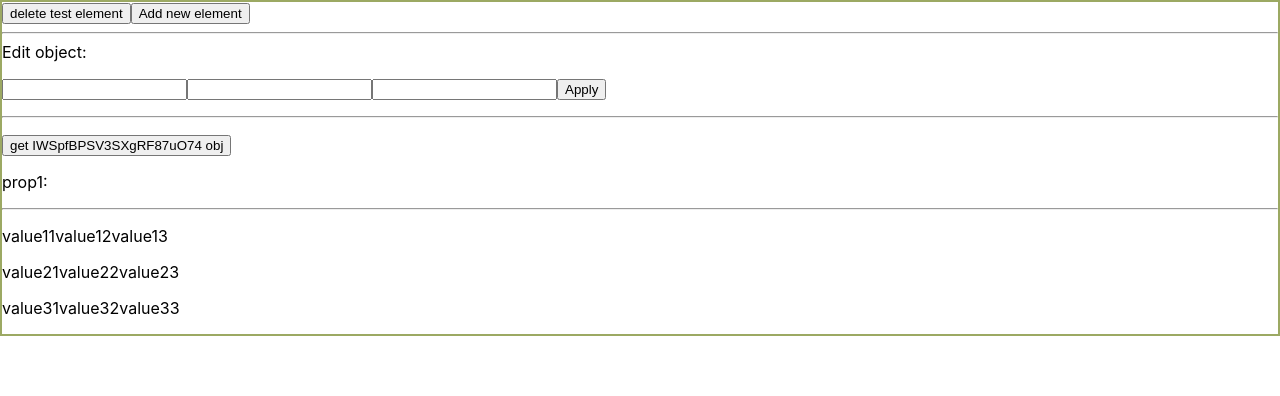
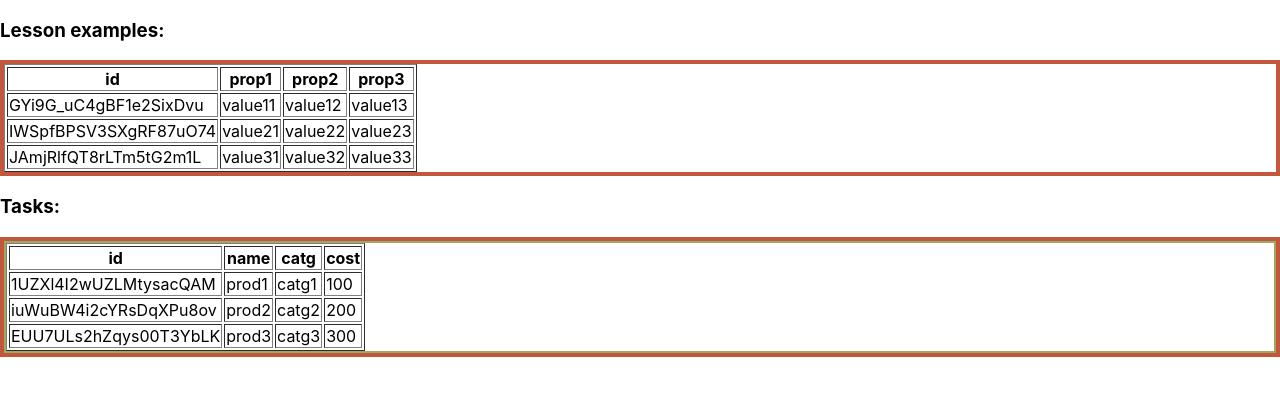
Before and after one commit to eBenya/ReactLessons, a React (Create React App) app: page / in a window 1280 px wide. Shown: the top 396 px of the page. Built offline with nearby package versions, Linux system fonts and the light colour scheme.

Commit message:
Prepare html page for React array of objects CRUD operation

```diff
--- a/src/App.js
+++ b/src/App.js
@@ -22,74 +22,96 @@ const initNotes = [
 		prop3: 'value33',
 	},
 ];
+const initProds = [
+	{ id: getNewId(), name: 'prod1', catg: 'catg1', cost: 100 },
+	{ id: getNewId(), name: 'prod2', catg: 'catg2', cost: 200 },
+	{ id: getNewId(), name: 'prod3', catg: 'catg3', cost: 300 },
+];
 
-const testId = 'IWSpfBPSV3SXgRF87uO74';
-const newTestElem = {
-	id: 'GMNCZnFT4rbBP6cirA0Ha',
-	prop1: 'value41',
-	prop2: 'value42',
-	prop3: 'value43',
-};
 function getNewId() {
 	return nanoid();
 }
 
 function App() {
+	const [products, setProducts] = useState(initProds);
 	const [notes, setNotes] = useState(initNotes);
-	const [cahngeNode, setChangeNode] = useState(null);
-	const renderObjs = notes.map(val => {
+
+	/*const renderBodyProductTable = (
+		<tbody>
+			{
+				products.map((val, it) => {
+					return (
+						<tr key={val.id}>
+							<td>{val.id}</td>
+							<td>{val.name}</td>
+							<td>{val.catg}</td>
+							<td>{val.cost}</td>
+						</tr>
+					);
+				})
+			}
+		</tbody>
+	);
+	const renderProductTable = (
+		<table border="1px">
+			{renderTableHead(products[0])}
+			{<thead>
+				<tr>
+					<th>id</th>
+					<th>name</th>
+					<th>catg</th>
+					<th>cost</th>
+				</tr>
+			</thead>}
+			{renderBodyProductTable}
+		</table>
+	);*/
+	function renderTableHead(obj) {
 		return (
-			<p key={val.id} onClick={() => setChangeNode(val)}>
-				<span>{val.prop1}</span>
-				<span>{val.prop2}</span>
-				<span>{val.prop3}</span>
-			</p>
+			<thead>
+				<tr>
+					{Object.keys(obj).map((val, it) => <th key={it}>{val}</th>)}
+				</tr>
+			</thead>
 		);
-	});
-	function endEditObj() {
-		setNotes(notes.map(note => note.id === cahngeNode.id ? cahngeNode : note));
-		setChangeNode(null);
 	}
-	const renderChangeFormObj = (
-		<p>
-			<input value={cahngeNode === null ? '' : cahngeNode.prop1} onChange={(e) => setChangeNode({ ...cahngeNode, ...{ prop1: e.target.value } })} />
-			<input value={cahngeNode === null ? '' : cahngeNode.prop2} onChange={(e) => setChangeNode({ ...cahngeNode, ...{ prop2: e.target.value } })} />
-			<input value={cahngeNode === null ? '' : cahngeNode.prop3} onChange={(e) => setChangeNode({ ...cahngeNode, ...{ prop3: e.target.value } })} />
-			<button onClick={endEditObj}>Apply</button>
-		</p>
-	);
-
-	function generateNewElement() {
-		const newElem = {
-			id: getNewId(),
-			prop1: 'value' + (notes.length + 1) + '1',
-			prop2: 'value' + (notes.length + 1) + '2',
-			prop3: 'value' + (notes.length + 1) + '3',
+	function renderTableRow(keyValuePairs, elementKey) {
+		return (
+			<tr key={elementKey}>
+				{Object.entries(keyValuePairs).map(x => <td key={x[0]}>{x[1]}</td>)}
+			</tr>
+		);
+	}
+	function renderTableBody(objects) {
+		return (
+			<tbody>
+				{objects.map((val, it) => renderTableRow(val, it))}
+			</tbody>
+		);
+	}
+	function renderTable(objects) {
+		if (objects.length > 0) {
+			return (
+				<table border="1px">
+					{renderTableHead(objects[0])}
+					{renderTableBody(objects)}
+				</table>
+			)
 		}
-		//setNotes([...notes, newElem]);
-		return newElem;
-	}
-
-	function takeItem() {
-		setChangeNode(notes.reduce((res, note) => note.id === testId ? note : res, ''));
+		return <span>404 NotFound</span>
 	}
 
 	return (
 		<>
-			<div className="borderedDiv">
-				<button onClick={() => setNotes(notes.filter(note => note.id !== testId))}>delete test element</button>
-				<button onClick={() => setNotes([...notes, generateNewElement()])}>Add new element</button>
-				<br />
-				<hr />
-				Edit object:<br />
-				{renderChangeFormObj}
-				<hr />
-				<p>
-					<input type="button" defaultValue={"get " + testId + " obj"} onClick={takeItem}></input>
-					<p>prop1:{cahngeNode === null ? '' : cahngeNode.prop1}</p>
-				</p>
-				<hr />
-				{renderObjs}
+			<h3>Lesson examples:</h3>
+			<div className="borderedExaplesLessonsFromTasks">
+				{renderTable(notes)}
+			</div>
+			<h3>Tasks:</h3>
+			<div className="borderedExaplesLessonsFromTasks">
+				<div className="borderedDiv">
+					{renderTable(products)}
+				</div>
 			</div>
 		</>
 	);
--- a/src/index.css
+++ b/src/index.css
@@ -25,3 +25,7 @@ code {
 .borderedDiv{
   border: 2px rgba(146, 161, 83, 0.904) solid;
 }
+
+.borderedExaplesLessonsFromTasks{
+  border: 4px rgba(189, 70, 40, 0.904) solid;
+}
```
